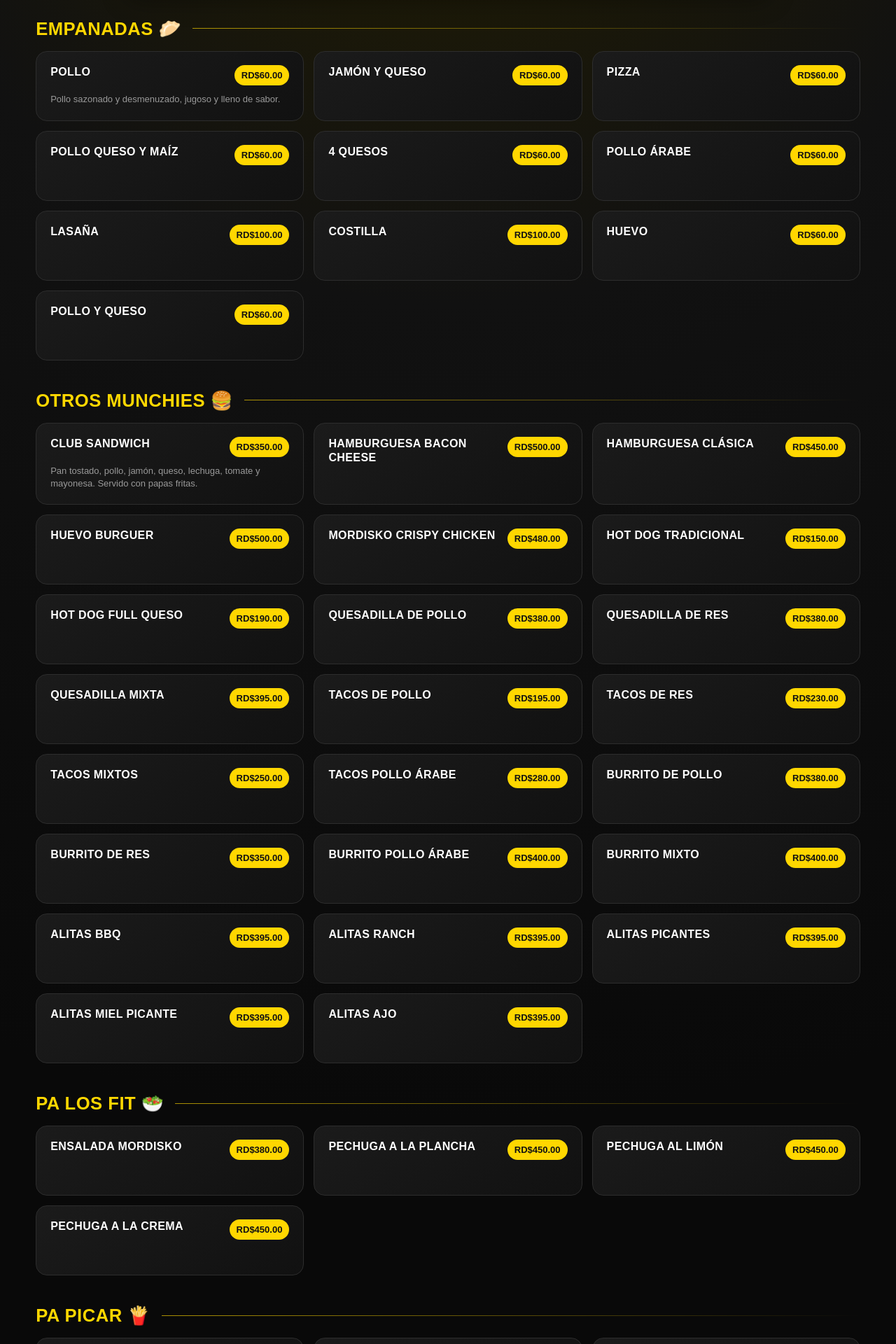
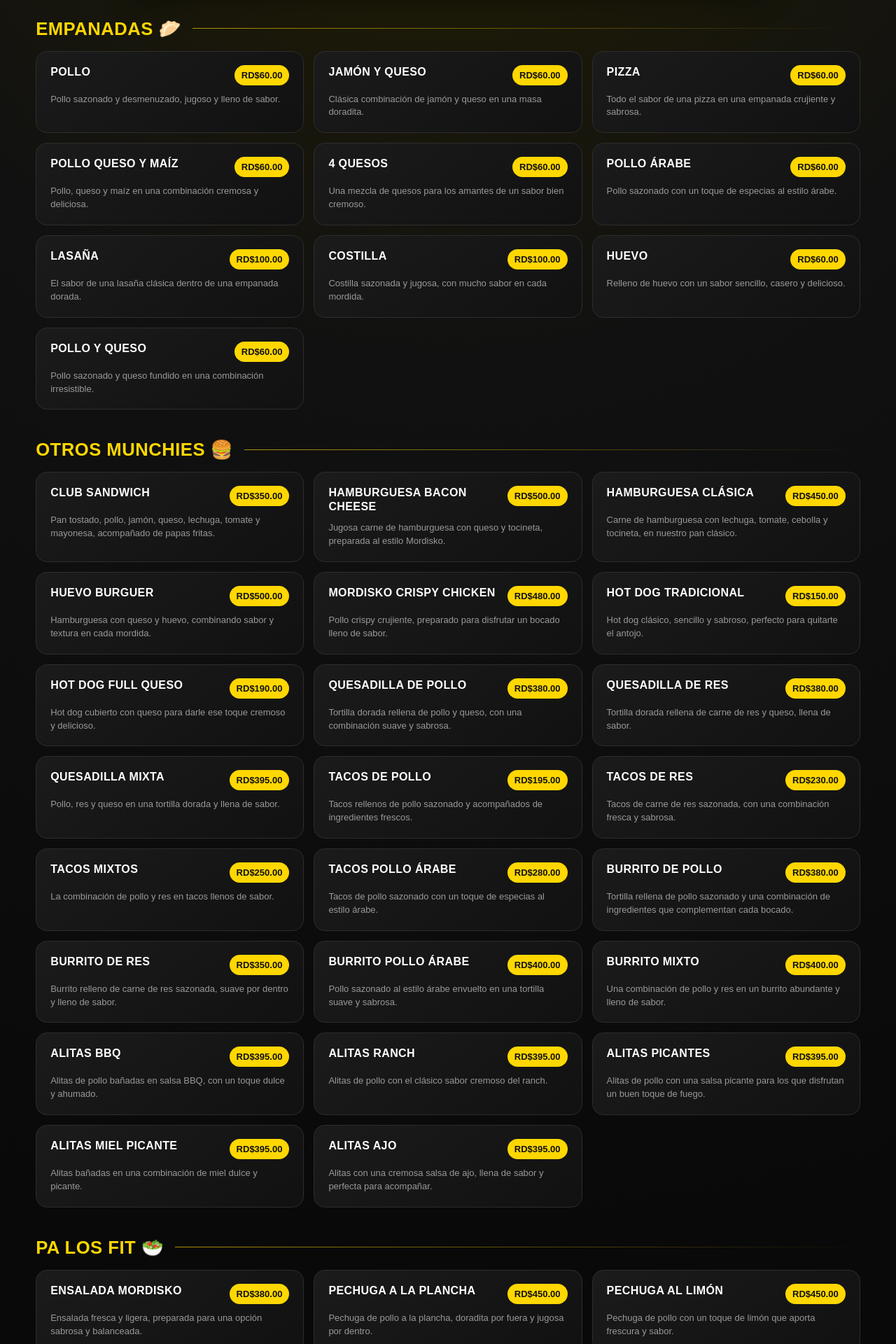
Before and after one commit to mordiskord-ux/mordisko-menu, a Next.js app: page / in a window 1280 px wide. Shown: the part 400-2320 px from the top of the page at 70% size. Built offline with nearby package versions, Linux system fonts and the light colour scheme.

Commit message:
Agregar descripciones breves a todos los productos del menú

```diff
--- a/pages/index.js
+++ b/pages/index.js
@@ -3,56 +3,56 @@ import React, { useMemo, useState } from 'react';
 const MENU_DATA = {
   "EMPANADAS 🥟": [
     { name: "POLLO", price: "RD$60.00", desc: "Pollo sazonado y desmenuzado, jugoso y lleno de sabor." },
-    { name: "JAMÓN Y QUESO", price: "RD$60.00" },
-    { name: "PIZZA", price: "RD$60.00" },
-    { name: "POLLO QUESO Y MAÍZ", price: "RD$60.00" },
-    { name: "4 QUESOS", price: "RD$60.00" },
-    { name: "POLLO ÁRABE", price: "RD$60.00" },
-    { name: "LASAÑA", price: "RD$100.00" },
-    { name: "COSTILLA", price: "RD$100.00" },
-    { name: "HUEVO", price: "RD$60.00" },
-    { name: "POLLO Y QUESO", price: "RD$60.00" }
+    { name: "JAMÓN Y QUESO", price: "RD$60.00", desc: "Clásica combinación de jamón y queso en una masa doradita." },
+    { name: "PIZZA", price: "RD$60.00", desc: "Todo el sabor de una pizza en una empanada crujiente y sabrosa." },
+    { name: "POLLO QUESO Y MAÍZ", price: "RD$60.00", desc: "Pollo, queso y maíz en una combinación cremosa y deliciosa." },
+    { name: "4 QUESOS", price: "RD$60.00", desc: "Una mezcla de quesos para los amantes de un sabor bien cremoso." },
+    { name: "POLLO ÁRABE", price: "RD$60.00", desc: "Pollo sazonado con un toque de especias al estilo árabe." },
+    { name: "LASAÑA", price: "RD$100.00", desc: "El sabor de una lasaña clásica dentro de una empanada dorada." },
+    { name: "COSTILLA", price: "RD$100.00", desc: "Costilla sazonada y jugosa, con mucho sabor en cada mordida." },
+    { name: "HUEVO", price: "RD$60.00", desc: "Relleno de huevo con un sabor sencillo, casero y delicioso." },
+    { name: "POLLO Y QUESO", price: "RD$60.00", desc: "Pollo sazonado y queso fundido en una combinación irresistible." }
   ],
   "OTROS MUNCHIES 🍔": [
-    { name: "CLUB SANDWICH", price: "RD$350.00", desc: "Pan tostado, pollo, jamón, queso, lechuga, tomate y mayonesa. Servido con papas fritas." },
-    { name: "HAMBURGUESA BACON CHEESE", price: "RD$500.00" },
-    { name: "HAMBURGUESA CLÁSICA", price: "RD$450.00" },
-    { name: "HUEVO BURGUER", price: "RD$500.00" },
-    { name: "MORDISKO CRISPY CHICKEN", price: "RD$480.00" },
-    { name: "HOT DOG TRADICIONAL", price: "RD$150.00" },
-    { name: "HOT DOG FULL QUESO", price: "RD$190.00" },
-    { name: "QUESADILLA DE POLLO", price: "RD$380.00" },
-    { name: "QUESADILLA DE RES", price: "RD$380.00" },
-    { name: "QUESADILLA MIXTA", price: "RD$395.00" },
-    { name: "TACOS DE POLLO", price: "RD$195.00" },
-    { name: "TACOS DE RES", price: "RD$230.00" },
-    { name: "TACOS MIXTOS", price: "RD$250.00" },
-    { name: "TACOS POLLO ÁRABE", price: "RD$280.00" },
-    { name: "BURRITO DE POLLO", price: "RD$380.00" },
-    { name: "BURRITO DE RES", price: "RD$350.00" },
-    { name: "BURRITO POLLO ÁRABE", price: "RD$400.00" },
-    { name: "BURRITO MIXTO", price: "RD$400.00" },
-    { name: "ALITAS BBQ", price: "RD$395.00" },
-    { name: "ALITAS RANCH", price: "RD$395.00" },
-    { name: "ALITAS PICANTES", price: "RD$395.00" },
-    { name: "ALITAS MIEL PICANTE", price: "RD$395.00" },
-    { name: "ALITAS AJO", price: "RD$395.00" }
+    { name: "CLUB SANDWICH", price: "RD$350.00", desc: "Pan tostado, pollo, jamón, queso, lechuga, tomate y mayonesa, acompañado de papas fritas." },
+    { name: "HAMBURGUESA BACON CHEESE", price: "RD$500.00", desc: "Jugosa carne de hamburguesa con queso y tocineta, preparada al estilo Mordisko." },
+    { name: "HAMBURGUESA CLÁSICA", price: "RD$450.00", desc: "Carne de hamburguesa con lechuga, tomate, cebolla y tocineta, en nuestro pan clásico." },
+    { name: "HUEVO BURGUER", price: "RD$500.00", desc: "Hamburguesa con queso y huevo, combinando sabor y textura en cada mordida." },
+    { name: "MORDISKO CRISPY CHICKEN", price: "RD$480.00", desc: "Pollo crispy crujiente, preparado para disfrutar un bocado lleno de sabor." },
+    { name: "HOT DOG TRADICIONAL", price: "RD$150.00", desc: "Hot dog clásico, sencillo y sabroso, perfecto para quitarte el antojo." },
+    { name: "HOT DOG FULL QUESO", price: "RD$190.00", desc: "Hot dog cubierto con queso para darle ese toque cremoso y delicioso." },
+    { name: "QUESADILLA DE POLLO", price: "RD$380.00", desc: "Tortilla dorada rellena de pollo y queso, con una combinación suave y sabrosa." },
+    { name: "QUESADILLA DE RES", price: "RD$380.00", desc: "Tortilla dorada rellena de carne de res y queso, llena de sabor." },
+    { name: "QUESADILLA MIXTA", price: "RD$395.00", desc: "Pollo, res y queso en una tortilla dorada y llena de sabor." },
+    { name: "TACOS DE POLLO", price: "RD$195.00", desc: "Tacos rellenos de pollo sazonado y acompañados de ingredientes frescos." },
+    { name: "TACOS DE RES", price: "RD$230.00", desc: "Tacos de carne de res sazonada, con una combinación fresca y sabrosa." },
+    { name: "TACOS MIXTOS", price: "RD$250.00", desc: "La combinación de pollo y res en tacos llenos de sabor." },
+    { name: "TACOS POLLO ÁRABE", price: "RD$280.00", desc: "Tacos de pollo sazonado con un toque de especias al estilo árabe." },
+    { name: "BURRITO DE POLLO", price: "RD$380.00", desc: "Tortilla rellena de pollo sazonado y una combinación de ingredientes que complementan cada bocado." },
+    { name: "BURRITO DE RES", price: "RD$350.00", desc: "Burrito relleno de carne de res sazonada, suave por dentro y lleno de sabor." },
+    { name: "BURRITO POLLO ÁRABE", price: "RD$400.00", desc: "Pollo sazonado al estilo árabe envuelto en una tortilla suave y sabrosa." },
+    { name: "BURRITO MIXTO", price: "RD$400.00", desc: "Una combinación de pollo y res en un burrito abundante y lleno de sabor." },
+    { name: "ALITAS BBQ", price: "RD$395.00", desc: "Alitas de pollo bañadas en salsa BBQ, con un toque dulce y ahumado." },
+    { name: "ALITAS RANCH", price: "RD$395.00", desc: "Alitas de pollo con el clásico sabor cremoso del ranch." },
+    { name: "ALITAS PICANTES", price: "RD$395.00", desc: "Alitas de pollo con una salsa picante para los que disfrutan un buen toque de fuego." },
+    { name: "ALITAS MIEL PICANTE", price: "RD$395.00", desc: "Alitas bañadas en una combinación de miel dulce y picante." },
+    { name: "ALITAS AJO", price: "RD$395.00", desc: "Alitas con una cremosa salsa de ajo, llena de sabor y perfecta para acompañar." }
   ],
   "PA LOS FIT 🥗": [
-    { name: "ENSALADA MORDISKO", price: "RD$380.00" },
-    { name: "PECHUGA A LA PLANCHA", price: "RD$450.00" },
-    { name: "PECHUGA AL LIMÓN", price: "RD$450.00" },
-    { name: "PECHUGA A LA CREMA", price: "RD$450.00" }
+    { name: "ENSALADA MORDISKO", price: "RD$380.00", desc: "Ensalada fresca y ligera, preparada para una opción sabrosa y balanceada." },
+    { name: "PECHUGA A LA PLANCHA", price: "RD$450.00", desc: "Pechuga de pollo a la plancha, doradita por fuera y jugosa por dentro." },
+    { name: "PECHUGA AL LIMÓN", price: "RD$450.00", desc: "Pechuga de pollo con un toque de limón que aporta frescura y sabor." },
+    { name: "PECHUGA A LA CREMA", price: "RD$450.00", desc: "Pechuga de pollo bañada en una salsa cremosa, suave y deliciosa." }
   ],
   "PA PICAR 🍟": [
-    { name: "CROQUETA DE POLLO", price: "RD$50.00" },
-    { name: "QUIPES DE RES", price: "RD$50.00" },
-    { name: "MOZZARELLA STICK", price: "RD$150.00" }
+    { name: "CROQUETA DE POLLO", price: "RD$50.00", desc: "Crujiente por fuera y suave por dentro, con un sabroso relleno de pollo." },
+    { name: "QUIPES DE RES", price: "RD$50.00", desc: "Quipes doraditos y crujientes, con un relleno de carne de res bien sazonada." },
+    { name: "MOZZARELLA STICK", price: "RD$150.00", desc: "Palitos de mozzarella dorados y crujientes, con queso fundido en cada mordida." }
   ],
   "LA COMPETENCIA DE LOS CHINOS 🍗": [
-    { name: "PICA POLLO", price: "RD$290.00" },
-    { name: "PICA POLLO 4 PIEZAS", price: "RD$580.00" },
-    { name: "PECHURINA AL LIMÓN", price: "RD$395.00" }
+    { name: "PICA POLLO", price: "RD$290.00", desc: "Pollo frito crujiente y bien sazonado, al clásico estilo dominicano." },
+    { name: "PICA POLLO 4 PIEZAS", price: "RD$580.00", desc: "Cuatro piezas de pollo frito, crujientes por fuera y jugosas por dentro." },
+    { name: "PECHURINA AL LIMÓN", price: "RD$395.00", desc: "Pechurina crujiente con un toque de limón, fresca y llena de sabor." }
   ]
 };
 
```
